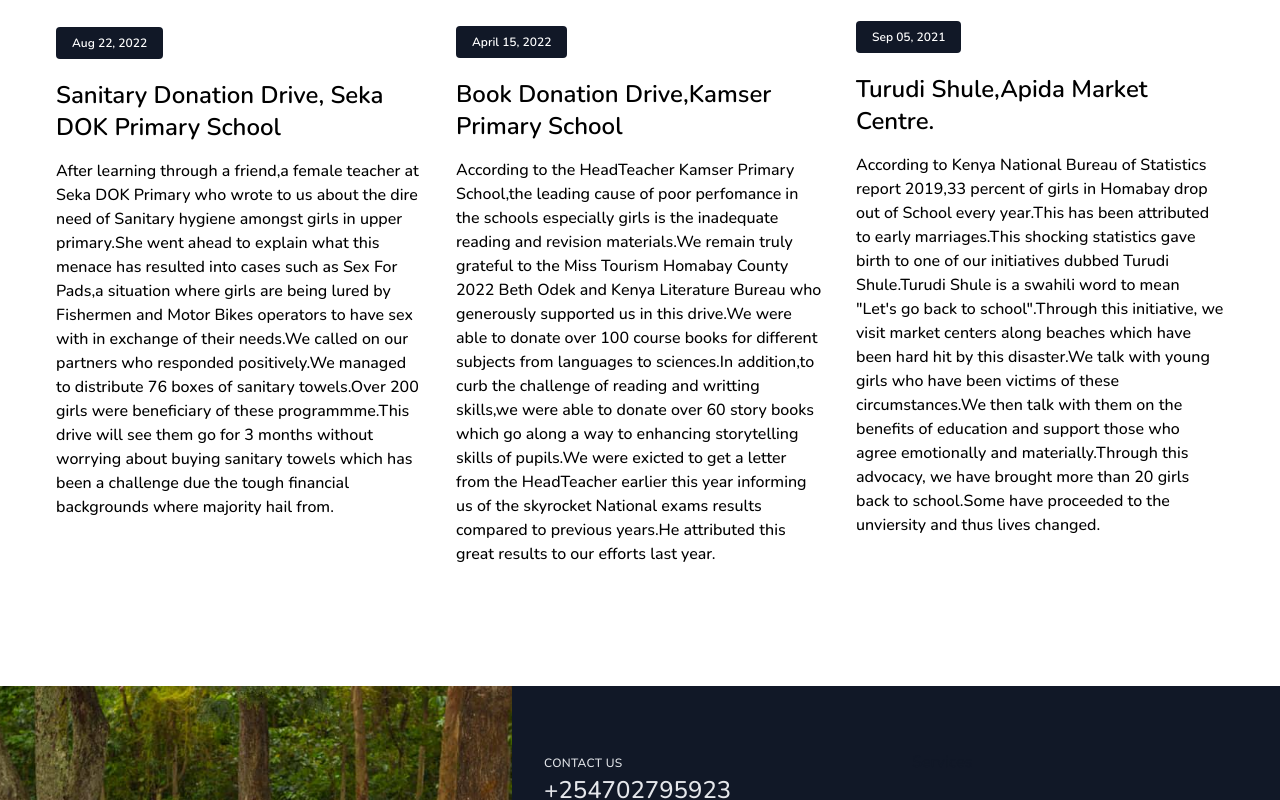
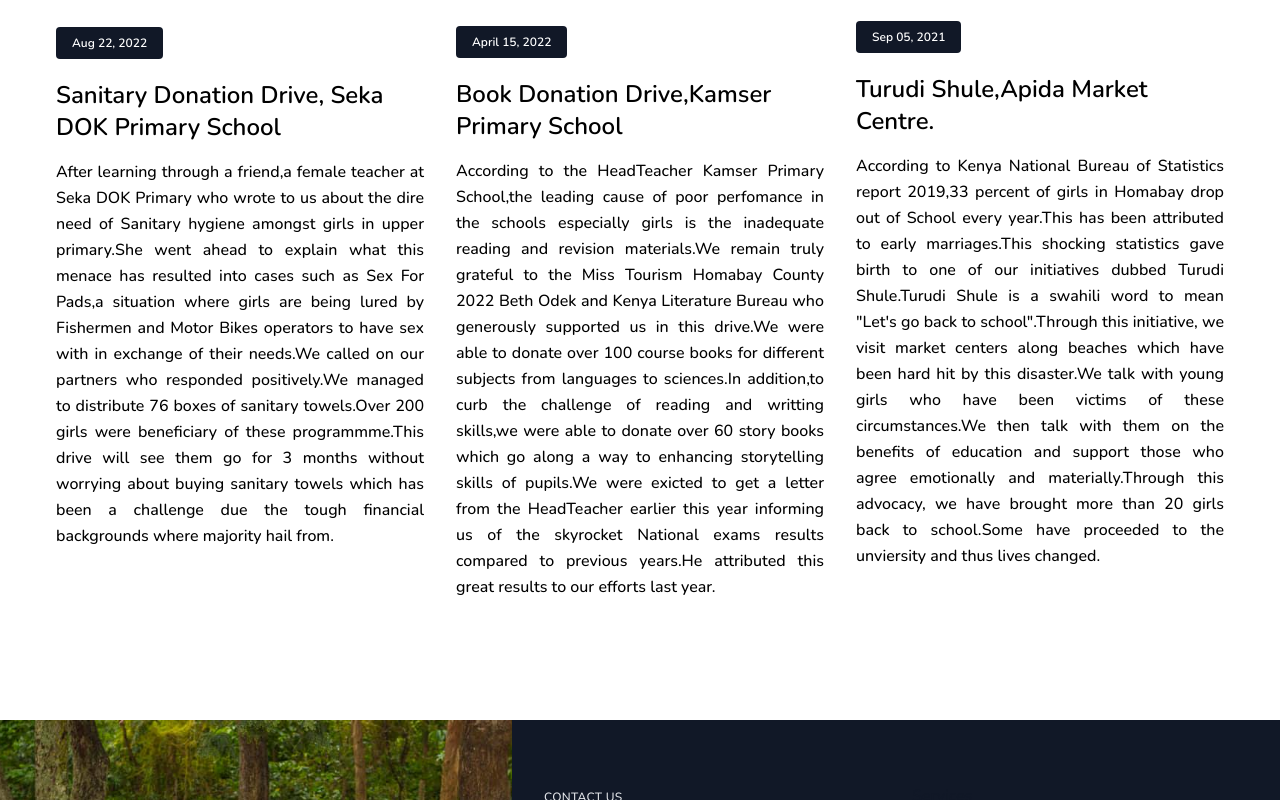
Before and after one commit to Vickopiyo/I-4Her, a React (Vite) app: page /projects in a window 1280 px wide. Shown: the part 659-1459 px from the top of the page. Built offline with nearby package versions, Linux system fonts and the light colour scheme; a web font is replaced by a local one.

Commit message:
Aligns Texts on project section

```diff
--- a/src/About.jsx
+++ b/src/About.jsx
@@ -33,7 +33,7 @@ const About = () => {
 				<div class="container  m-auto px-6 text-gray-600 md:px-12 xl:px-16">
 					<div class="space-y-6 md:space-y-0 md:flex md:gap-6  lg:gap-8">
 						<div class="md:5/12 lg:w-9/12">
-							<img src={ceo} alt="image" loading="lazy" width="" height="" />
+							<img src={ceo}  className="rounded" alt="image" loading="lazy" width="" height="" />
 						</div>
 						<div class="  md:12/12 lg:w-12/12">
 							<h2 class="text-2xl pt-4 text-gray-900 font-bold md:text-4xl">
--- a/src/Home.jsx
+++ b/src/Home.jsx
@@ -143,7 +143,7 @@ const Home = () => {
 									<h3 class="text-lg leading-normal mb-2 font-semibold text-black">
 										Digital Literacy Program
 									</h3>
-									<p class="text-gray-500">
+									<p class="text-gray-500  ">
 										We offer scholarships on short courses such as computer
 										packages and basic coding skills.This is our way of
 										improving digital literacy and also influencing girls to get
--- a/src/components/Projects.jsx
+++ b/src/components/Projects.jsx
@@ -70,7 +70,7 @@ const Projects = () => {
                         ">
 										Sanitary Donation Drive, Seka DOK Primary School
 									</h3>
-									<p class="text-base text-body-color">
+									<p class="text-justify leading-relaxed  tracking-normal ">
 										After learning through a friend,a female teacher at Seka DOK
 										Primary who wrote to us about the dire need of Sanitary
 										hygiene amongst girls in upper primary.She went ahead to
@@ -91,11 +91,7 @@ const Projects = () => {
 						<div class="w-full md:w-1/2 lg:w-1/3 px-4">
 							<div class="max-w-[370px] mx-auto mb-10">
 								<div class="rounded overflow-hidden mb-8">
-									<img
-										src={were}
-										alt="Book Donation Drive"
-										class="w-full"
-									/>
+									<img src={were} alt="Book Donation Drive" class="w-full" />
 								</div>
 								<div>
 									<span
@@ -126,10 +122,23 @@ const Projects = () => {
                         text-dark
                         hover:text-primary
                         ">
-                        Book Donation Drive,Kamser Primary School
+										Book Donation Drive,Kamser Primary School
 									</h3>
-									<p class="text-base text-body-color">
-										According  to the HeadTeacher Kamser Primary School,the leading cause of poor perfomance in the schools especially girls is the inadequate reading and revision materials.We remain truly grateful to the Miss Tourism Homabay County 2022 Beth Odek and Kenya Literature Bureau who generously supported us in this  drive.We were able to donate over 100 course books for different subjects from languages to  sciences.In addition,to curb the challenge  of reading and writting skills,we were able to donate over 60 story books which go along a way to enhancing storytelling skills of pupils.We were exicted to get a letter from the HeadTeacher earlier this year informing us of the skyrocket National exams results compared to previous years.He attributed this great results to our efforts last year.
+									<p class=" text-justify  leading-relaxed  tracking-normal">
+										According to the HeadTeacher Kamser Primary School,the
+										leading cause of poor perfomance in the schools especially
+										girls is the inadequate reading and revision materials.We
+										remain truly grateful to the Miss Tourism Homabay County
+										2022 Beth Odek and Kenya Literature Bureau who generously
+										supported us in this drive.We were able to donate over 100
+										course books for different subjects from languages to
+										sciences.In addition,to curb the challenge of reading and
+										writting skills,we were able to donate over 60 story books
+										which go along a way to enhancing storytelling skills of
+										pupils.We were exicted to get a letter from the HeadTeacher
+										earlier this year informing us of the skyrocket National
+										exams results compared to previous years.He attributed this
+										great results to our efforts last year.
 									</p>
 								</div>
 							</div>
@@ -172,11 +181,22 @@ const Projects = () => {
                         text-dark
                         hover:text-primary
                         ">
-
-											Turudi Shule,Apida Market Centre.
+										Turudi Shule,Apida Market Centre.
 									</h3>
-									<p class="text-base text-body-color">
-										According to Kenya National Bureau of Statistics report 2019,33 percent of girls in Homabay drop out of School every year.This has been attributed to early marriages.This shocking statistics gave birth to one of our initiatives dubbed Turudi Shule.Turudi Shule is a swahili word to mean "Let's go back to  school".Through this initiative, we visit market centers along beaches which have been hard hit by this disaster.We talk with young girls who have been victims of these circumstances.We then talk  with them on the benefits of education and support those who agree emotionally and materially.Through this advocacy, we have brought more than 20 girls back to school.Some have proceeded to the unviersity and thus lives changed.
+									<p class="text-base text-body-color  text-justify  leading-relaxed  tracking-normal ">
+										According to Kenya National Bureau of Statistics report
+										2019,33 percent of girls in Homabay drop out of School every
+										year.This has been attributed to early marriages.This
+										shocking statistics gave birth to one of our initiatives
+										dubbed Turudi Shule.Turudi Shule is a swahili word to mean
+										"Let's go back to school".Through this initiative, we visit
+										market centers along beaches which have been hard hit by
+										this disaster.We talk with young girls who have been victims
+										of these circumstances.We then talk with them on the
+										benefits of education and support those who agree
+										emotionally and materially.Through this advocacy, we have
+										brought more than 20 girls back to school.Some have
+										proceeded to the unviersity and thus lives changed.
 									</p>
 								</div>
 							</div>
```
